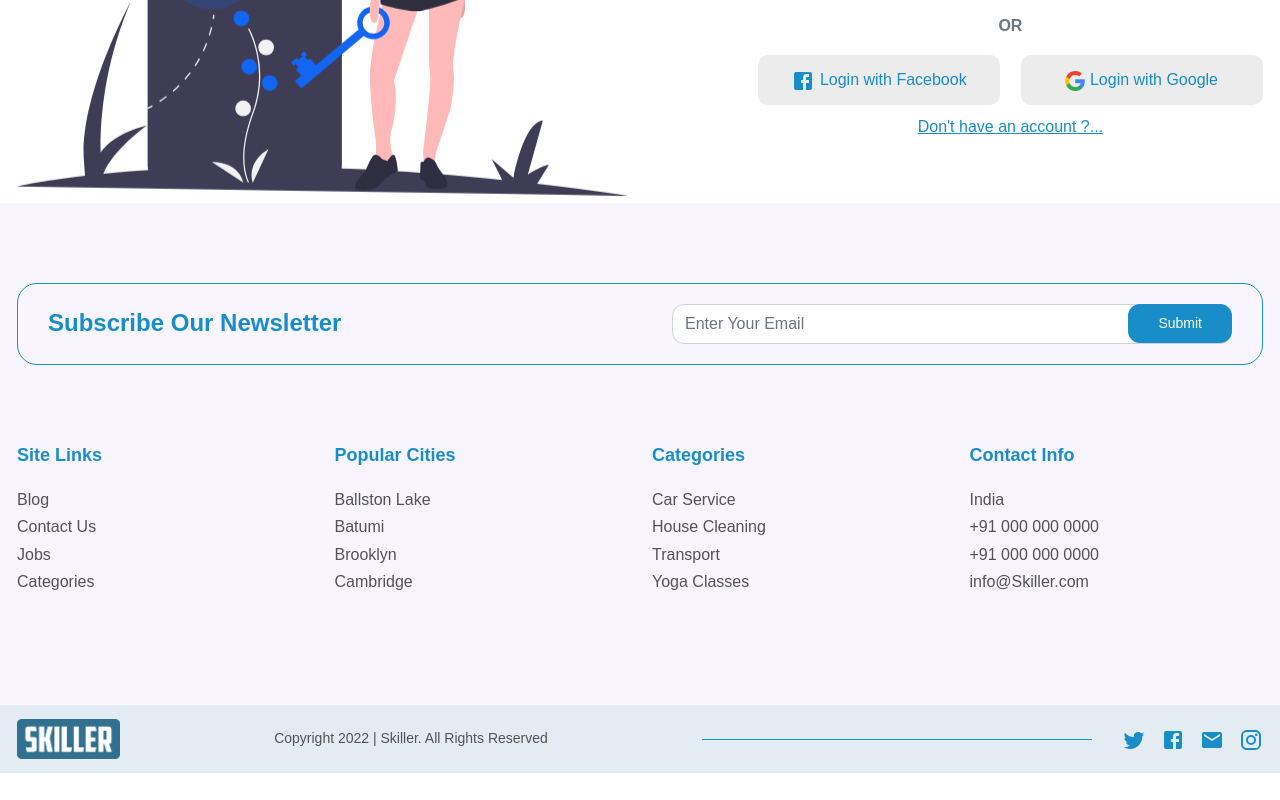
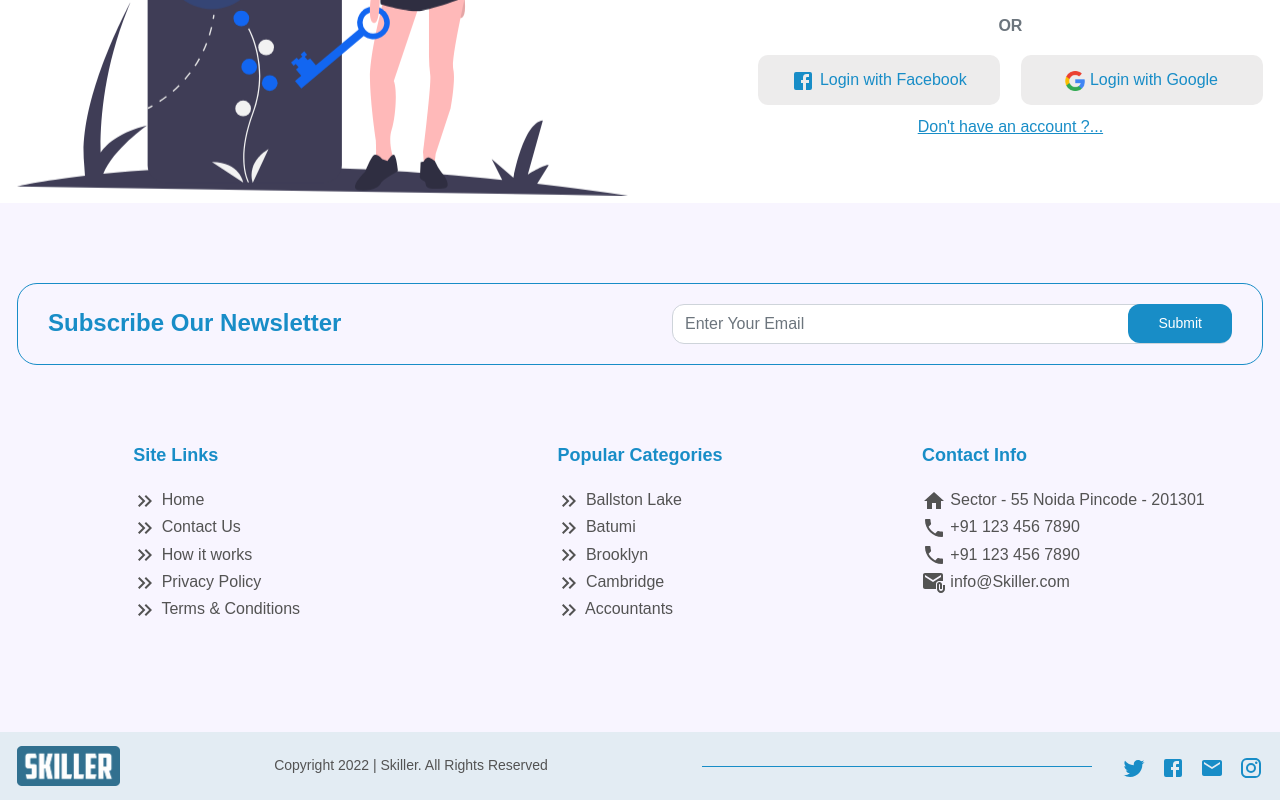
Before and after one commit to HimanshuSuratiya/SkillerWebnMob, a React (Create React App) app: page /login in a window 1280 px wide. Shown: the part 609-1409 px from the top of the page. Before the commit the page ends 1382 px from the top, so only its background shows below. Built offline with nearby package versions, Linux system fonts and the light colour scheme.

Commit message:
footer and other word

```diff
--- a/src/Components/BrowseRequests/BrowseRequests.css
+++ b/src/Components/BrowseRequests/BrowseRequests.css
@@ -44,6 +44,7 @@
 
 .left-main-Div::-webkit-scrollbar-track {
     box-shadow: inset 0 0 5px rgb(195, 195, 195);
+    border-radius: 20px;
 }
 
 .left-main-Div::-webkit-scrollbar-thumb {
--- a/src/Components/BrowseRequests/BrowseRequests.js
+++ b/src/Components/BrowseRequests/BrowseRequests.js
@@ -429,7 +429,7 @@ const BrowseRequests = () => {
                     <TextField
                         variant="outlined"
                         size="small"
-                        placeholder={'Search : '}
+                        placeholder={'Search'}
                         InputProps={{ endAdornment: <SearchIcon /> }}
                     />
                 </div>
--- a/src/Components/BrowseRequests/DetailPage/DetailPage.css
+++ b/src/Components/BrowseRequests/DetailPage/DetailPage.css
@@ -109,9 +109,29 @@
 
 .right-main-div::-webkit-scrollbar-track {
     box-shadow: inset 0 0 5px rgb(195, 195, 195);
+    border-radius: 20px;
 }
 
 .right-main-div::-webkit-scrollbar-thumb {
     background: #8fc1e2;
     border-radius: 10px;
 }
+
+.new-comment {
+    font-size: 12px;
+    color: #fff;
+    background: #099126;
+    display: inline-block;
+    padding: 0 4px !important;
+    border-radius: 4px;
+    font-weight: 600;
+    line-height: 18px;
+}
+
+.task-detail-area .heading-color {
+    margin-bottom: 6px !important;
+}
+
+.task-detail-area p {
+    line-height: 20px !important;
+}
--- a/src/Components/CategoriesPost/CategoriesPost.js
+++ b/src/Components/CategoriesPost/CategoriesPost.js
@@ -10,6 +10,7 @@ import CreditCardIcon from '@mui/icons-material/CreditCard';
 import PhoneIcon from '@mui/icons-material/Phone';
 import LinkedInIcon from '@mui/icons-material/LinkedIn';
 import { useParams } from 'react-router-dom';
+import Footer from '../Footer/Footer';
 import "./CategoriesPost.css"
 
 const CategoriesPost = () => {
@@ -125,6 +126,7 @@ const CategoriesPost = () => {
                     </div>
                 </div>
             </section>
+            <Footer />
         </>
     );
 };
--- a/src/Components/Footer/Footer.js
+++ b/src/Components/Footer/Footer.js
@@ -4,6 +4,11 @@ import TwitterIcon from '@mui/icons-material/Twitter';
 import FacebookIcon from '@mui/icons-material/Facebook';
 import InstagramIcon from '@mui/icons-material/Instagram';
 import EmailIcon from '@mui/icons-material/Email';
+import { NavLink } from 'react-router-dom';
+import HomeIcon from '@mui/icons-material/Home';
+import PhoneIcon from '@mui/icons-material/Phone';
+import AttachEmailIcon from '@mui/icons-material/AttachEmail';
+import KeyboardDoubleArrowRightIcon from '@mui/icons-material/KeyboardDoubleArrowRight';
 
 const Footer = () => {
     return (
@@ -24,47 +29,38 @@ const Footer = () => {
             <div className="footer-top">
                 <div className="container">
                     <div className="row">
-                        <div className="col-lg-3 col-md-6 col-sm-6  m-b30">
+                        <div className="col-lg-4 col-md-6 col-sm-6  m-b30 d-flex justify-content-center">
                             <div className="sf-site-link sf-widget-link">
                                 <h4 className="sf-f-title">Site Links</h4>
                                 <ul>
-                                    <li><a href="#!">Blog</a></li>
-                                    <li><a href="#!">Contact Us</a></li>
-                                    <li><a href="#!">Jobs</a></li>
-                                    <li><a href="#!">Categories</a></li>
+                                    <li><NavLink to="/"><KeyboardDoubleArrowRightIcon /> Home</NavLink></li>
+                                    <li><NavLink to="/contact-us"><KeyboardDoubleArrowRightIcon /> Contact Us</NavLink></li>
+                                    <li><NavLink to="/how-it-works"><KeyboardDoubleArrowRightIcon /> How it works</NavLink></li>
+                                    <li><NavLink to="/"><KeyboardDoubleArrowRightIcon /> Privacy Policy</NavLink></li>
+                                    <li><NavLink to="/"><KeyboardDoubleArrowRightIcon /> Terms & Conditions</NavLink></li>
                                 </ul>
                             </div>
                         </div>
-                        <div className="col-lg-3 col-md-6 col-sm-6  m-b30">
+                        <div className="col-lg-4 col-md-6 col-sm-6  m-b30 d-flex justify-content-center">
                             <div className="sf-site-link sf-widget-cities">
-                                <h4 className="sf-f-title">Popular Cities</h4>
+                                <h4 className="sf-f-title">Popular Categories</h4>
                                 <ul>
-                                    <li><a href="#!">Ballston Lake</a></li>
-                                    <li><a href="#!">Batumi</a></li>
-                                    <li><a href="#!">Brooklyn</a></li>
-                                    <li><a href="#!">Cambridge</a></li>
+                                    <li><NavLink to="/category/Ballston Lake"><KeyboardDoubleArrowRightIcon /> Ballston Lake</NavLink></li>
+                                    <li><NavLink to="/category/Batumi"><KeyboardDoubleArrowRightIcon /> Batumi</NavLink></li>
+                                    <li><NavLink to="/category/Brooklyn"><KeyboardDoubleArrowRightIcon /> Brooklyn</NavLink></li>
+                                    <li><NavLink to="/category/Cambridge"><KeyboardDoubleArrowRightIcon /> Cambridge</NavLink></li>
+                                    <li><NavLink to="/category/Accountants"><KeyboardDoubleArrowRightIcon /> Accountants</NavLink></li>
                                 </ul>
                             </div>
                         </div>
-                        <div className="col-lg-3 col-md-6 col-sm-6  m-b30">
-                            <div className="sf-site-link sf-widget-categories">
-                                <h4 className="sf-f-title">Categories</h4>
-                                <ul>
-                                    <li><a href="#!">Car Service</a></li>
-                                    <li><a href="#!">House Cleaning</a></li>
-                                    <li><a href="#!">Transport</a></li>
-                                    <li><a href="#!">Yoga Classes</a></li>
-                                </ul>
-                            </div>
-                        </div>
-                        <div className="col-lg-3 col-md-6 col-sm-6  m-b30">
+                        <div className="col-lg-4 col-md-6 col-sm-6  m-b30 d-flex justify-content-center">
                             <div className="sf-site-link sf-widget-contact">
                                 <h4 className="sf-f-title">Contact Info</h4>
                                 <ul>
-                                    <li>India</li>
-                                    <li>+91 000 000 0000</li>
-                                    <li>+91 000 000 0000</li>
-                                    <li>info@Skiller.com</li>
+                                    <li><HomeIcon /> Sector - 55 Noida Pincode - 201301 </li>
+                                    <li><PhoneIcon /> +91 123 456 7890</li>
+                                    <li><PhoneIcon /> +91 123 456 7890</li>
+                                    <li><AttachEmailIcon /> info@Skiller.com</li>
                                 </ul>
                             </div>
                         </div>
--- a/src/Components/Loginandcreateaccount/OTP/OtpVerification.js
+++ b/src/Components/Loginandcreateaccount/OTP/OtpVerification.js
@@ -91,7 +91,7 @@ const OtpVerification = () => {
                                     </div>
                                     <div className="d-flex justify-content-center">
                                         <div className="w-50 d-flex justify-content-evenly">
-                                            <button className={`btn btn-primary btn-lg btn-block ${classes.otpButtons}`}>Skip</button>
+                                            <button className={`btn btn-primary btn-lg btn-block ${classes.otpButtons}`} onClick={() => { setRegisterType(true) }}>Skip</button>
                                             <button className={`btn btn-primary btn-lg btn-block ${classes.otpButtons}`} onClick={() => { setRegisterType(true) }}>Verify</button>
                                         </div>
                                     </div>
--- a/src/Components/Postatasker/PostATasker.js
+++ b/src/Components/Postatasker/PostATasker.js
@@ -23,6 +23,7 @@ import InputLabel from '@mui/material/InputLabel';
 import MenuItem from '@mui/material/MenuItem';
 import FormControl from '@mui/material/FormControl';
 import Select from '@mui/material/Select';
+import { useNavigate } from 'react-router-dom';
 
 function TabPanel(props) {
     const { children, value, index, ...other } = props;
@@ -145,6 +146,7 @@ function getStyles(name, personName, theme) {
 const PostATasker = () => {
     const theme = useTheme();
     const classes = useStyles();
+    let navigate = useNavigate();
     const [state, setState] = useState(defaultState)
     const [personName, setPersonName] = useState([]);
 
@@ -421,12 +423,14 @@ const PostATasker = () => {
                     </Box>
                 </div>
                 <div className='d-flex justify-content-center align-items-center mt-4'>
-                    <div className={`d-flex w-50 justify-content-${state.selectedTab > 0 && state.selectedTab < 6 ? 'between' : 'center'}`}>
+                    <div className={`d-flex w-50 justify-content-${state.selectedTab > 0 ? 'between' : 'center'}`}>
                         {state.selectedTab > 0 &&
                             <button onClick={() => { handleBackTab(state.selectedTab) }} className={classes.PostATaskerNext}>Back</button>
                         }
-                        {state.selectedTab < 6 &&
+                        {state.selectedTab < 6 ?
                             <button onClick={() => { handleNextTab(state.selectedTab) }} className={classes.PostATaskerNext}>Next</button>
+                            :
+                            <button onClick={() => { navigate('/') }} className={classes.PostATaskerNext}>Submit</button>
                         }
                     </div>
                 </div>
```
Also changed, not shown: src/Components/BrowseRequests/DetailPage/DetailPage.js (+13 -16 lines).
